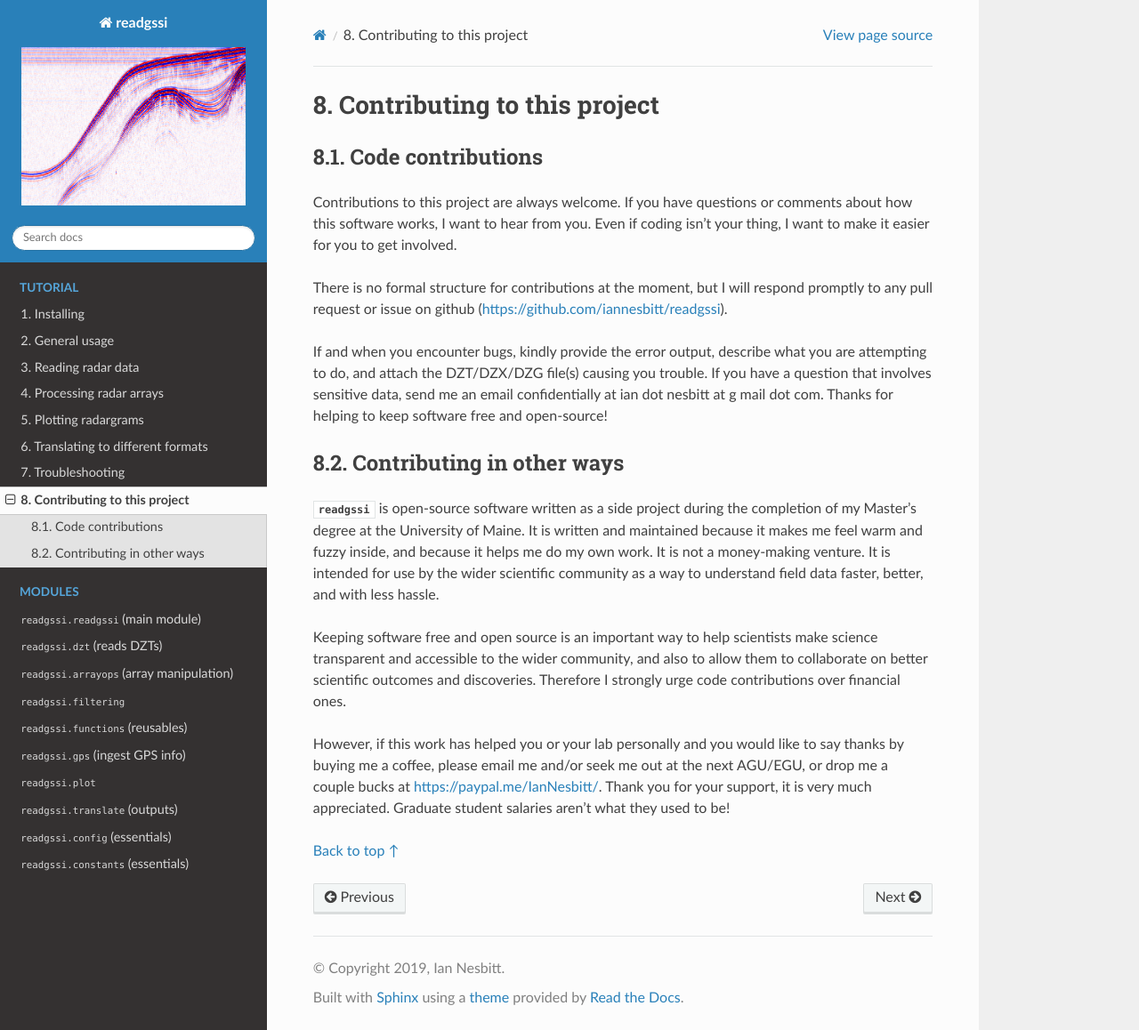
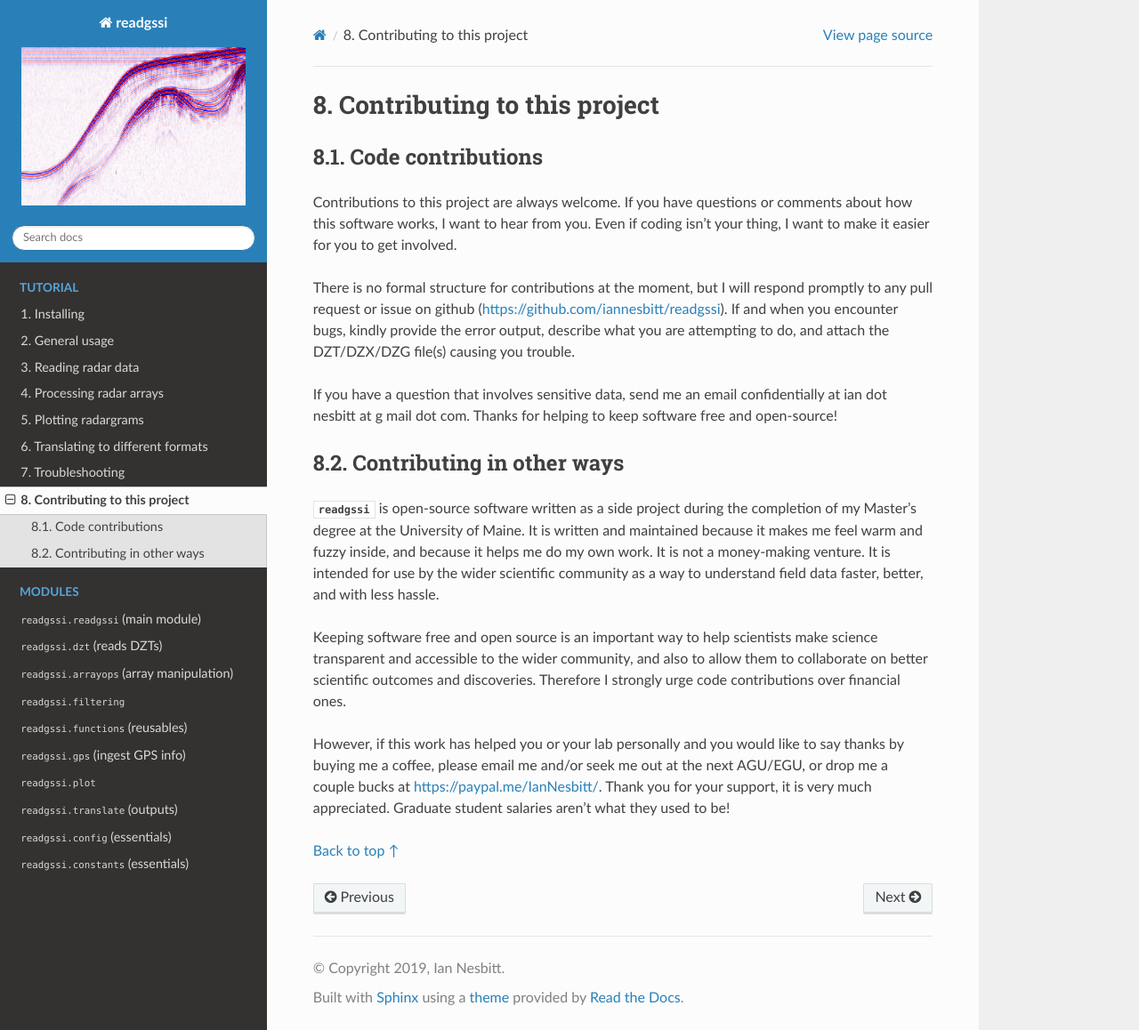
Before and after one commit to iannesbitt/readgssi, a Sphinx documentation site: the page built from docs/contributing.rst, in a window 1280 px wide and 1158 px high. Shown: the whole window at 89% size. Built offline with Sphinx 7.4.7 and the Read the Docs theme 2.0.0, drawn with Linux system fonts in a browser that asks for light colours.

```diff
--- a/docs/contributing.rst
+++ b/docs/contributing.rst
@@ -6,9 +6,9 @@ Code contributions
 
 Contributions to this project are always welcome. If you have questions or comments about how this software works, I want to hear from you. Even if coding isn't your thing, I want to make it easier for you to get involved.
 
-There is no formal structure for contributions at the moment, but I will respond promptly to any pull request or issue on github (https://github.com/iannesbitt/readgssi).
+There is no formal structure for contributions at the moment, but I will respond promptly to any pull request or issue on github (https://github.com/iannesbitt/readgssi). If and when you encounter bugs, kindly provide the error output, describe what you are attempting to do, and attach the DZT/DZX/DZG file(s) causing you trouble.
 
-If and when you encounter bugs, kindly provide the error output, describe what you are attempting to do, and attach the DZT/DZX/DZG file(s) causing you trouble. If you have a question that involves sensitive data, send me an email confidentially at ian dot nesbitt at g mail dot com. Thanks for helping to keep software free and open-source!
+If you have a question that involves sensitive data, send me an email confidentially at ian dot nesbitt at g mail dot com. Thanks for helping to keep software free and open-source!
 
 Contributing in other ways
 *********************************
```
